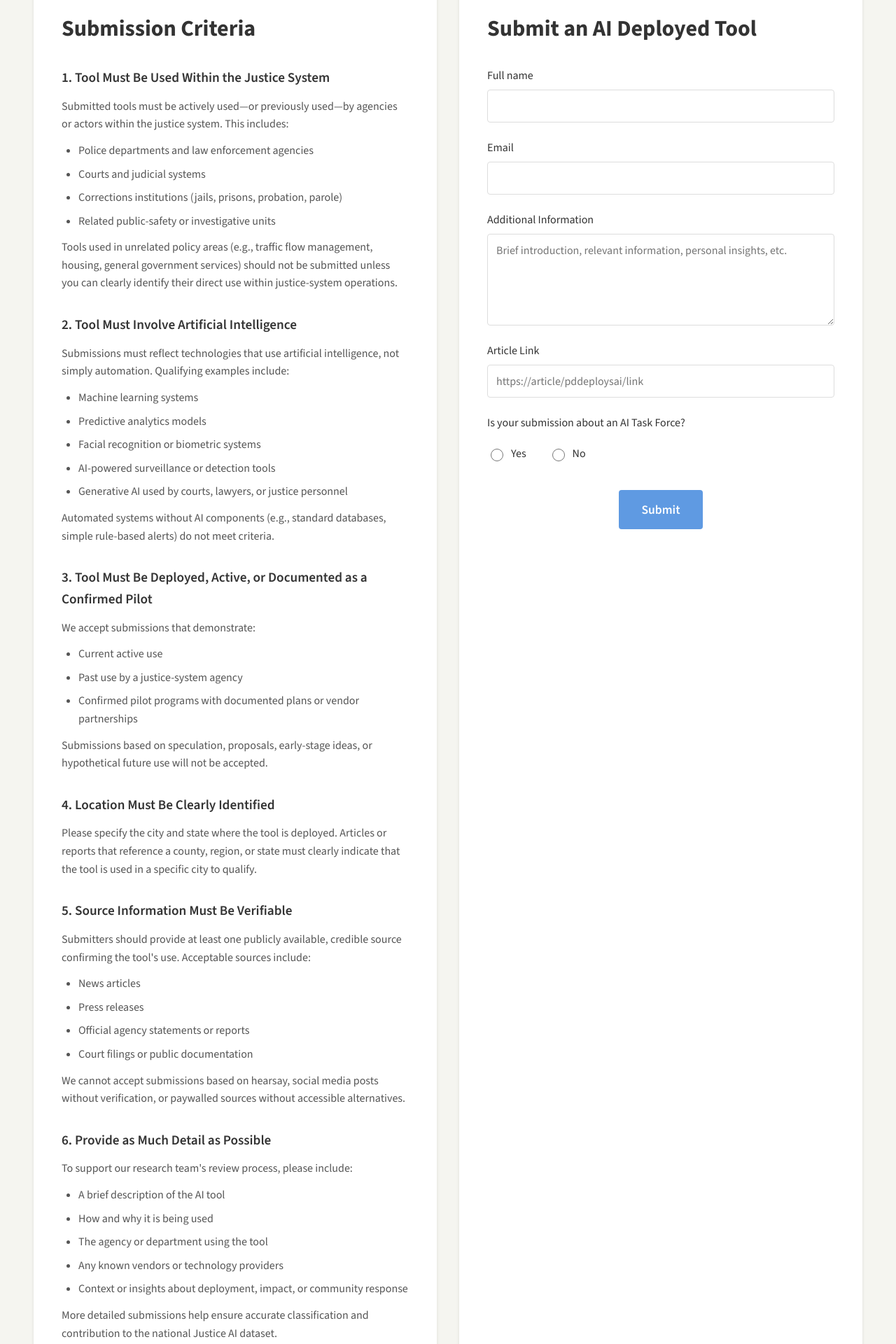
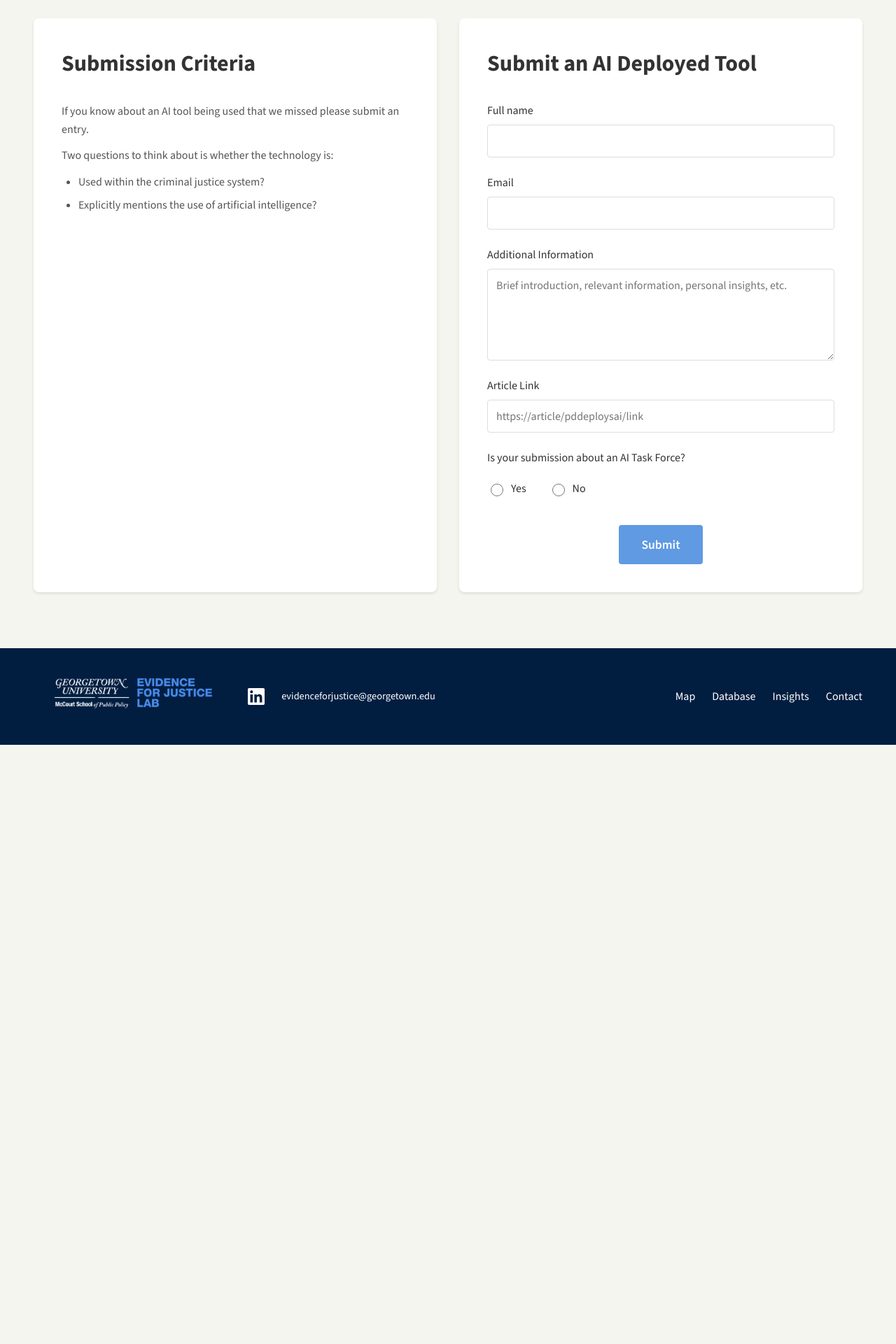
Before and after one commit to toki49/jai-t-website, a React (Vite) app: page /jai-t-website/contact in a window 1280 px wide. Shown: the part 300-2220 px from the top of the page at 70% size. After the commit the page ends 1364 px from the top, so only its background shows below. Built offline with nearby package versions, Linux system fonts and the light colour scheme.

Commit message:
All the updates from soft launch meet up - need to do: italicize, make category borders jade, change the photos on the insights page, add a newsletter sign up, connect to google sheets backend, make the summary text boxes wider on the map homepage

```diff
--- a/src/components/DataTable.css
+++ b/src/components/DataTable.css
@@ -5,7 +5,7 @@
 
 /* Ensure background stays your dark blue */
 .data-table thead {
-  background-color: #5f9ae2 !important;
+  background-color: #0097b2 !important;
 }
 
 .data-table-container {
@@ -161,7 +161,7 @@
 
 .pagination-btn {
   padding: 0.5rem 1.5rem;
-  background-color: #5f9ae2;
+  background-color: #0097b2;
   color: white;
   border: none;
   border-radius: 4px;
--- a/src/components/DownloadModal.css
+++ b/src/components/DownloadModal.css
@@ -120,7 +120,7 @@
 
 .btn-cancel {
   background-color: #011e41;
-  color: #333;
+  color: #e0e0e0;
 }
 
 .btn-cancel:hover {
--- a/src/components/DownloadModal.jsx
+++ b/src/components/DownloadModal.jsx
@@ -80,7 +80,7 @@ function DownloadModal({ isOpen, onClose, onDownload }) {
       <div className="modal-content" onClick={(e) => e.stopPropagation()}>
         <button className="modal-close" onClick={handleClose}>&times;</button>
 
-        <h2 className="modal-title">Download JAI-T Database</h2>
+        <h2 className="modal-title">Retrieve JAI-T Database</h2>
         <p className="modal-description">
           Please provide your contact information to download the database.
         </p>
@@ -133,7 +133,7 @@ function DownloadModal({ isOpen, onClose, onDownload }) {
               Cancel
             </button>
             <button type="submit" className="btn-download">
-              Download CSV
+              Submit Email
             </button>
           </div>
         </form>
--- a/src/components/Header.css
+++ b/src/components/Header.css
@@ -14,7 +14,7 @@
 }
 
 .header-logo {
-  height: 70px;
+  height: 120px;
   width: auto;
   margin-right: 1rem;
 }
@@ -32,7 +32,7 @@
 
 .site-title {
   font-family: 'Source Sans 3', sans-serif;
-  font-size: 40px;
+  font-size: 30px;
   font-weight: 700;
   margin: 0;
   color: white;
--- a/src/components/Header.jsx
+++ b/src/components/Header.jsx
@@ -20,7 +20,7 @@ function Header() {
               alt="Evidence for Justice Lab Logo"
               className="header-logo"
             />
-            <h1 className="site-title">Evidence for Justice Lab</h1>
+            <h1 className="site-title">Justice and Artificial Intelligence Tracker</h1>
           </div>
         </Link>
         <nav className="header-nav">
@@ -40,7 +40,7 @@ function Header() {
               to="/jai-t"
               className={`nav-link ${isJaiTActive ? 'active' : ''}`}
             >
-              Database
+              JAI-T
             </Link>
             {jaitDropdownOpen && (
               <div
--- a/src/components/Home.css
+++ b/src/components/Home.css
@@ -13,11 +13,11 @@
   background: white;
   border: 2px solid #333;
   border-radius: 10px;
-  padding: 1.5rem 2.5rem;
+  padding: 1.0rem 2.0rem;
   box-shadow: 0 2px 8px rgba(0,0,0,0.08);
   text-align: center;
   flex: 1 1 0;
-  min-width: 220px;
+  min-width: 200px;
 }
 .home-value-subtitle {
   font-size: 1rem;
--- a/src/components/Home.jsx
+++ b/src/components/Home.jsx
@@ -5,8 +5,8 @@ function Home() {
     <div className="home-container">
       <div className="home-content">
         <div className="home-text">
-          <h1 className="home-title">The Justice and Artificial Intelligence Tracker (JAI-T)</h1>
-          <h2 className="home-subtitle">Classifying real-world deployments of AI in the criminal justice system.</h2>
+          <h1 className="home-title">Classifying real-world deployments of AI in the criminal justice system.</h1>
+          <h2 className="home-subtitle"></h2>
 
         </div>
 
@@ -18,8 +18,8 @@ function Home() {
           </div>
           <div className="home-value-box">
             <div className="home-value-title">Application Count</div>
-            <div className="home-value-subtitle">Total number of AI recognized tools used in the Justice system</div>
-            <div className="home-value-number">250</div>
+            <div className="home-value-subtitle">Total number of AI tools found in the criminal justice system</div>
+            <div className="home-value-number">215</div>
           </div>
         </div>
 
--- a/src/pages/Contact.jsx
+++ b/src/pages/Contact.jsx
@@ -123,69 +123,16 @@ function Contact() {
             <h1 className="submission-criteria-title">Submission Criteria</h1>
             <div className="criteria-content">
               <div className="criteria-item">
-                <h3>1. Tool Must Be Used Within the Justice System</h3>
-                <p>Submitted tools must be actively used—or previously used—by agencies or actors within the justice system. This includes:</p>
+                <p>
+
+If you know about an AI tool being used that we missed please submit an entry.
+</p>
+                <p>
+Two questions to think about is whether the technology is:</p>
                 <ul>
-                  <li>Police departments and law enforcement agencies</li>
-                  <li>Courts and judicial systems</li>
-                  <li>Corrections institutions (jails, prisons, probation, parole)</li>
-                  <li>Related public-safety or investigative units</li>
+                  <li>Used within the criminal justice system?</li>
+                   <li>Explicitly mentions the use of artificial intelligence?</li>
                 </ul>
-                <p>Tools used in unrelated policy areas (e.g., traffic flow management, housing, general government services) should not be submitted unless you can clearly identify their direct use within justice-system operations.</p>
-              </div>
-
-              <div className="criteria-item">
-                <h3>2. Tool Must Involve Artificial Intelligence</h3>
-                <p>Submissions must reflect technologies that use artificial intelligence, not simply automation. Qualifying examples include:</p>
-                <ul>
-                  <li>Machine learning systems</li>
-                  <li>Predictive analytics models</li>
-                  <li>Facial recognition or biometric systems</li>
-                  <li>AI-powered surveillance or detection tools</li>
-                  <li>Generative AI used by courts, lawyers, or justice personnel</li>
-                </ul>
-                <p>Automated systems without AI components (e.g., standard databases, simple rule-based alerts) do not meet criteria.</p>
-              </div>
-
-              <div className="criteria-item">
-                <h3>3. Tool Must Be Deployed, Active, or Documented as a Confirmed Pilot</h3>
-                <p>We accept submissions that demonstrate:</p>
-                <ul>
-                  <li>Current active use</li>
-                  <li>Past use by a justice-system agency</li>
-                  <li>Confirmed pilot programs with documented plans or vendor partnerships</li>
-                </ul>
-                <p>Submissions based on speculation, proposals, early-stage ideas, or hypothetical future use will not be accepted.</p>
-              </div>
-
-              <div className="criteria-item">
-                <h3>4. Location Must Be Clearly Identified</h3>
-                <p>Please specify the city and state where the tool is deployed. Articles or reports that reference a county, region, or state must clearly indicate that the tool is used in a specific city to qualify.</p>
-              </div>
-
-              <div className="criteria-item">
-                <h3>5. Source Information Must Be Verifiable</h3>
-                <p>Submitters should provide at least one publicly available, credible source confirming the tool's use. Acceptable sources include:</p>
-                <ul>
-                  <li>News articles</li>
-                  <li>Press releases</li>
-                  <li>Official agency statements or reports</li>
-                  <li>Court filings or public documentation</li>
-                </ul>
-                <p>We cannot accept submissions based on hearsay, social media posts without verification, or paywalled sources without accessible alternatives.</p>
-              </div>
-
-              <div className="criteria-item">
-                <h3>6. Provide as Much Detail as Possible</h3>
-                <p>To support our research team's review process, please include:</p>
-                <ul>
-                  <li>A brief description of the AI tool</li>
-                  <li>How and why it is being used</li>
-                  <li>The agency or department using the tool</li>
-                  <li>Any known vendors or technology providers</li>
-                  <li>Context or insights about deployment, impact, or community response</li>
-                </ul>
-                <p>More detailed submissions help ensure accurate classification and contribution to the national Justice AI dataset.</p>
               </div>
             </div>
           </div>
--- a/src/pages/Insights.jsx
+++ b/src/pages/Insights.jsx
@@ -5,15 +5,15 @@ function Insights() {
     {
       image: 'https://images.unsplash.com/photo-1454165804606-c3d57bc86b40?w=800',
       title: 'Tale of 100 Cities',
-      author: 'Tyler Johnson',
-      date: '01.15.2026',
+      author: 'Evidence for Justice Lab Team',
+      date: 'Coming soon...',
       link: '#'
     },
     {
       image: 'https://images.unsplash.com/photo-1504384308090-c894fdcc538d?w=800',
-      title: 'Preliminary Findings and Patterns',
+      title: 'Defining AI in the Criminal Justice System',
       author: 'Evidence for Justice Lab Team',
-      date: '02.20.2026',
+      date: 'Coming soon...',
       link: '#'
     },
 
--- a/src/pages/Methodology.jsx
+++ b/src/pages/Methodology.jsx
@@ -13,7 +13,7 @@ function Methodology() {
         <div className="methodology-step">
           <div className="step-number">1</div>
           <div className="step-content">
-            <h3 className="step-c">Define Search Query & Identify Relevant Sources</h3>
+            <h3 className="step-title">Define Search Query & Identify Relevant Sources</h3>
             <p className="step-description">
               Research begins by generating <strong>targeted Google search queries</strong> tailored to each assigned city and its justice-system context. Using the structured search key, researchers input queries such as <em>"City, State Artificial Intelligence Law Enforcement"</em> and optional variants (e.g., <em>"law enforcement," "policing," "criminal justice"</em>).
             </p>
@@ -56,7 +56,7 @@ function Methodology() {
             </p>
             <div style={{ marginBottom: '1rem' }}></div>
             <p className="step-description">
-              "Future Use" of AI-driven tools are otherwise known as <strong>pilot programs</strong>. In this project/research, a pilot program differs from the potential use of a tool in that a pilot program is the confirmed implementation or confirmed plan to implement an AI tool into the law enforcement agency.
+
             </p>
           </div>
         </div>
@@ -117,8 +117,11 @@ function Methodology() {
             </p>
             <div style={{ marginBottom: '1rem' }}></div>
             <p className="step-description">
-              As part of this final check, the second research team also applies the established Category <a href="/jai-t/taxonomy" style={{ color: '#000', textDecoration: 'underline', fontWeight: 'bold' }}>taxonomy</a> to ensure each AI tool is classified correctly according to its function and operational purpose.
+              As part of this final check, the second research team also applies the established Category <a href="/jai-t-website/taxonomy" style={{ color: '#000', textDecoration: 'underline', fontWeight: 'bold' }}>taxonomy</a> to ensure each AI tool is classified correctly according to its function and operational purpose.
+
             </p>
+            <p></p>
+            <p className="step-description">AI adoption in the criminal justice system is accelerating rapidly - updates to the tracker will be posted every 6 months.  </p>
           </div>
         </div>
 
--- a/src/pages/Taxonomy.css
+++ b/src/pages/Taxonomy.css
@@ -2,6 +2,7 @@
   margin-top: 0.7rem;
   font-size: 1.05rem;
   color: #555;
+  font-style: italic;
 }
 .taxonomy-header-note {
   font-family: 'Source Sans 3', 'Inter', 'Helvetica', sans-serif;
```
